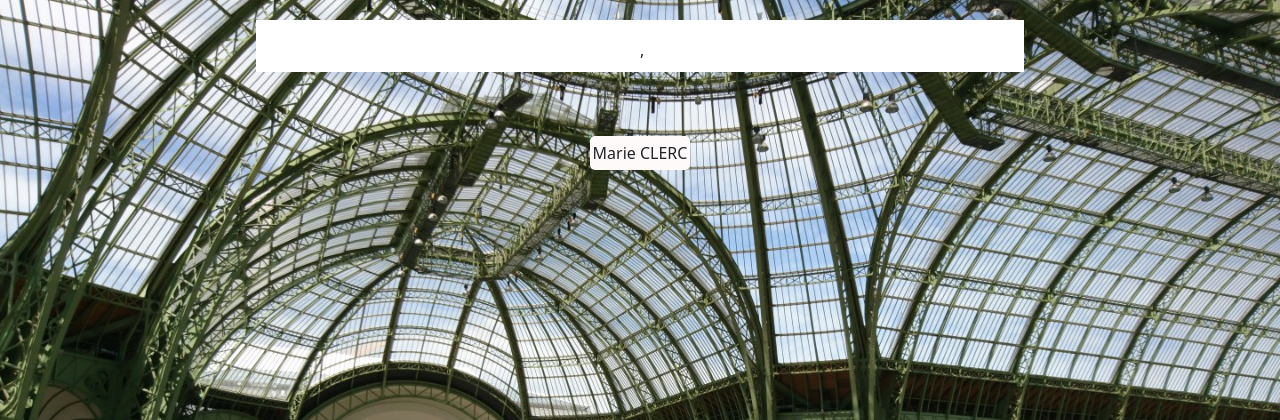
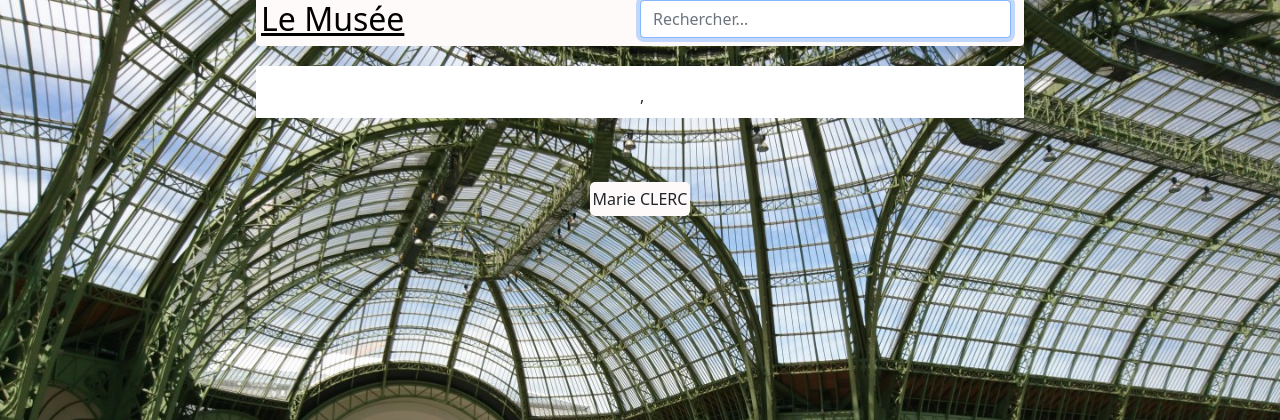
Before and after one commit to marie-clerc/autocompletion, a PHP site: page /element.php in a window 1280 px wide. Shown: the top 420 px of the page. Run offline with PHP 8.4, Linux system fonts and the light colour scheme; data that the repository does not hold is empty.

Commit message:
final commit

```diff
--- a/element.php
+++ b/element.php
@@ -35,6 +35,15 @@
 </head>
 
 <body>
+<header>
+    <h2><a href="index.php">Le Musée</a></h2>
+    <div class="input-group rounded recherchetool">
+        <form action="recherche.php" method="get">
+            <input id="searchart" name="search" class="form-control input-lg" placeholder="Rechercher..." autofocus>
+            <div id="resultats" style="position: absolute"></div>
+        </form>
+    </div>
+</header>
 <main>
     <h1><?= $oeuvre['nom'] ?></h1>
         <div class="grid-container">
@@ -60,9 +69,8 @@
 <footer>
     Marie CLERC
 </footer>
+<!-- script -->
+<script src="https://ajax.googleapis.com/ajax/libs/jquery/3.5.1/jquery.min.js"></script>
+<script type="text/javascript" src="script/script.js"></script>
 </body>
-
-<!-- script -->
-<link href="https://cdn.jsdelivr.net/npm/bootstrap@5.0.0-beta3/dist/css/bootstrap.min.css" rel="stylesheet" integrity="sha384-eOJMYsd53ii+scO/bJGFsiCZc+5NDVN2yr8+0RDqr0Ql0h+rP48ckxlpbzKgwra6" crossorigin="anonymous">
-<script src="script/script.js"></script>
 </html>
--- a/script/script.js
+++ b/script/script.js
@@ -25,6 +25,7 @@
                     console.table(dataType);
                     $("#resultats").show();
                     $("#resultats").html(dataType);
+                    $("#resultats").css("background","#FFF");
                     let i = 0;
                     while (i < dataType.length) {
                         $("#resultats").append("<p class='resultatsajax'>" +
--- a/style/header.css
+++ b/style/header.css
@@ -0,0 +1,49 @@
+header {
+    margin: 0;
+    padding: 0;
+    box-sizing: border-box;
+    background-color: snow;
+    width: 100%;
+    max-width: 768px;
+    display: flex;
+    justify-content: space-between;
+    border-bottom-left-radius: 0.25em;
+    border-bottom-right-radius: 0.25em;
+    padding: 0 5px;
+}
+
+header h2 {
+    float: left;
+    width: 50%;
+}
+header h2 a {
+    color: black;
+}
+header h2 a:hover {
+    color: black;
+}
+
+.recherchetool {
+    float: right;
+    width: 50%;
+}
+.recherchetool form {
+    width: 98%;
+}
+
+.recherchetool #resultats {
+    z-index: 1000;
+    padding: 5px;
+}
+.recherchetool .resultatsajax:hover {
+    background-color: #ddd;
+
+}
+
+
+/** list on smaller screen ***/
+@media screen and (max-width: 500px) {
+    #resultats {
+        display: none;
+    }
+}
--- a/style/style.css
+++ b/style/style.css
@@ -64,6 +64,12 @@
     border-radius: 5px;
 }
 
+#resultats {
+    position: absolute;
+    width: 98%;
+    padding: 5px;
+}
+
 .resultatsajax:hover {
     background-color: #ddd;
     padding-bottom: -10px;
```
Also changed, not shown: recherche.php (+12 -2 lines).
